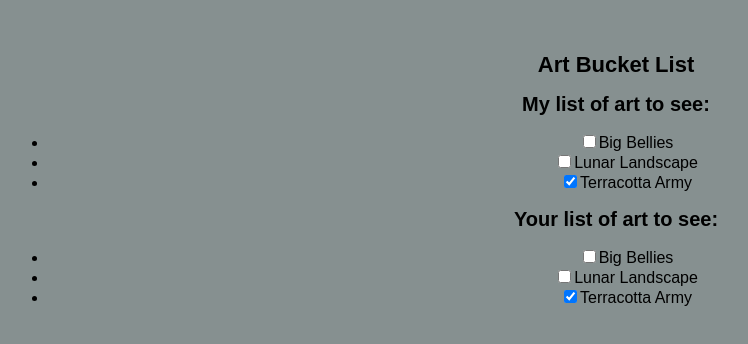
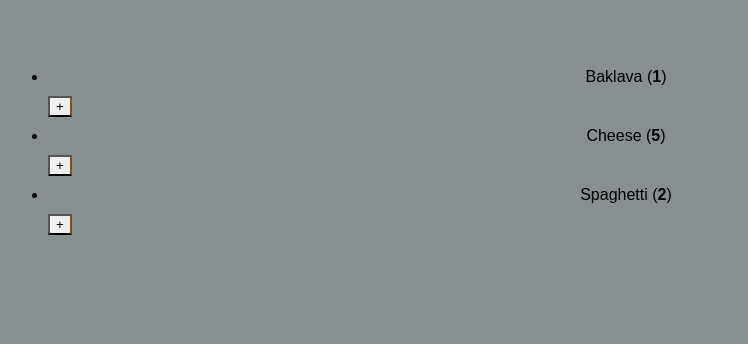
Before and after one commit to neerajkrmehta/react_self, a React (Vite) app in the folder react/: page / in a window 1280 px wide. Shown: the top 344 px of the page, without its empty margins (24-772 px from the left). Built offline with nearby package versions, Linux system fonts and the light colour scheme.

Commit message:
ShoppingCart

```diff
--- a/react/src/App.jsx
+++ b/react/src/App.jsx
@@ -7,64 +7,64 @@
 import list from './Components/Data/Data'
 import getFinalState from './Components/ProcessQueue'
 
-let nextId = 3;
-const initialList = [
-  { id: 0, title: "Big Bellies", seen: false },
-  { id: 1, title: "Lunar Landscape", seen: false },
-  { id: 2, title: "Terracotta Army", seen: true },
+const initialProducts = [
+  {
+    id: 0,
+    name: "Baklava",
+    count: 1,
+  },
+  {
+    id: 1,
+    name: "Cheese",
+    count: 5,
+  },
+  {
+    id: 2,
+    name: "Spaghetti",
+    count: 2,
+  },
 ];
+function App() {
+const [
+    products,
+    setProducts
+  ] = useState(initialProducts)
 
-
-function App() {
-const [myList, setMyList] = useState(initialList);
-const [yourList, setYourList] = useState(initialList);
-
-function handleToggleMyList(artworkId, nextSeen) {
-  const myNextList = [...myList];
-  const artwork = myNextList.find((a) => a.id === artworkId);
-  artwork.seen = nextSeen;
-  setMyList(myNextList);
-}
-
-function handleToggleYourList(artworkId, nextSeen) {
-  const yourNextList = [...yourList];
-  const artwork = yourNextList.find((a) => a.id === artworkId);
-  artwork.seen = nextSeen;
-  setYourList(yourNextList);
-}
+  function handleIncreaseClick(productId) {
+    setProducts(products.map(product => {
+      if (product.id === productId) {
+        return {
+          ...product,
+          count: product.count + 1
+        };
+      } else {
+        return product;
+      }
+    }))
+  }
 
 
 return (
   <>
-    <h1>Art Bucket List</h1>
-    <h2>My list of art to see:</h2>
-    <ItemList artworks={myList} onToggle={handleToggleMyList} />
-    <h2>Your list of art to see:</h2>
-    <ItemList artworks={yourList} onToggle={handleToggleYourList} />
-  </>
-);
-}
-function ItemList({ artworks, onToggle }) {
-  return (
     <ul>
-      {artworks.map((artwork) => (
-        <li key={artwork.id}>
-          <label>
-            <input
-              type="checkbox"
-              checked={artwork.seen}
-              onChange={(e) => {
-                onToggle(artwork.id, e.target.checked);
-              }}
-            />
-            {artwork.title}
-          </label>
+      {products.map((product) => (
+        <li key={product.id}>
+          {product.name} (<b>{product.count}</b>)
+          <button
+            onClick={() => {
+              handleIncreaseClick(product.id);
+            }}
+          >
+            +
+          </button>
         </li>
       ))}
     </ul>
-  );
+  </>
+);
 }
 
 
 
+
 export default App
```
